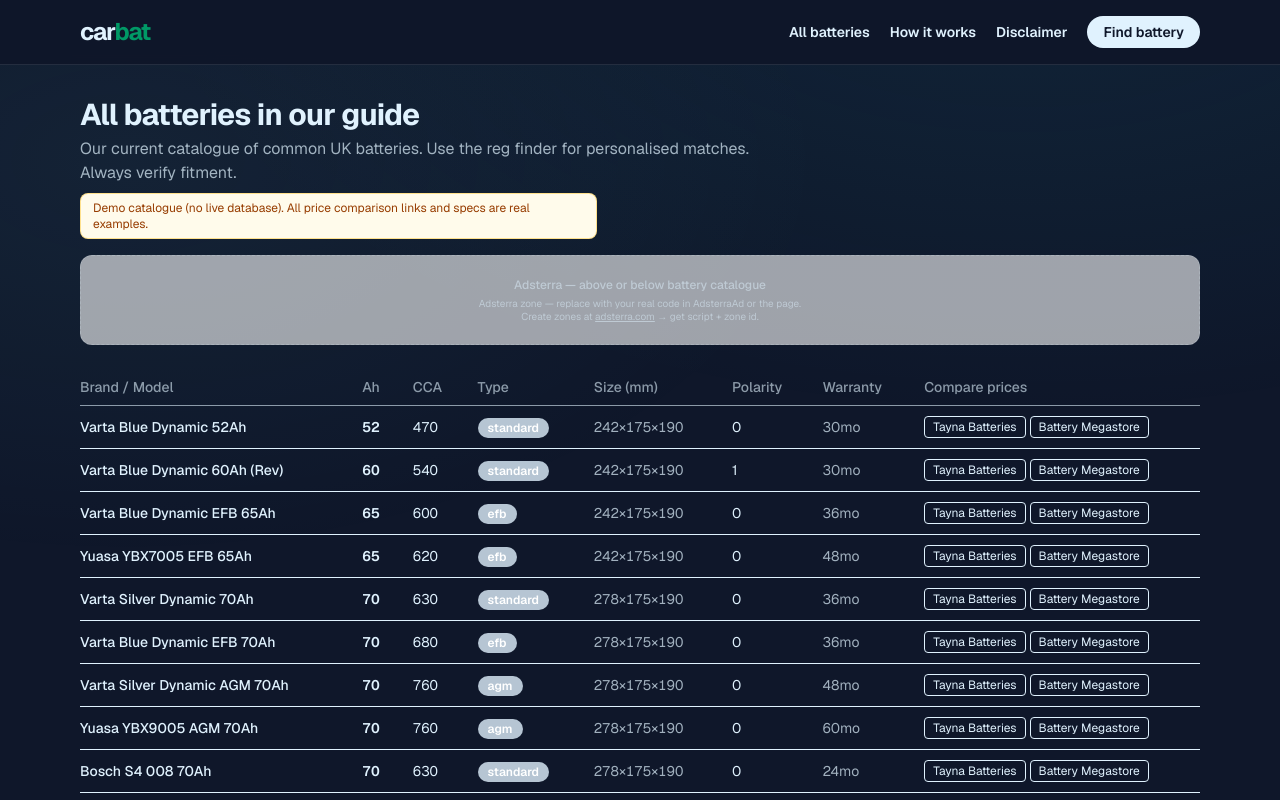
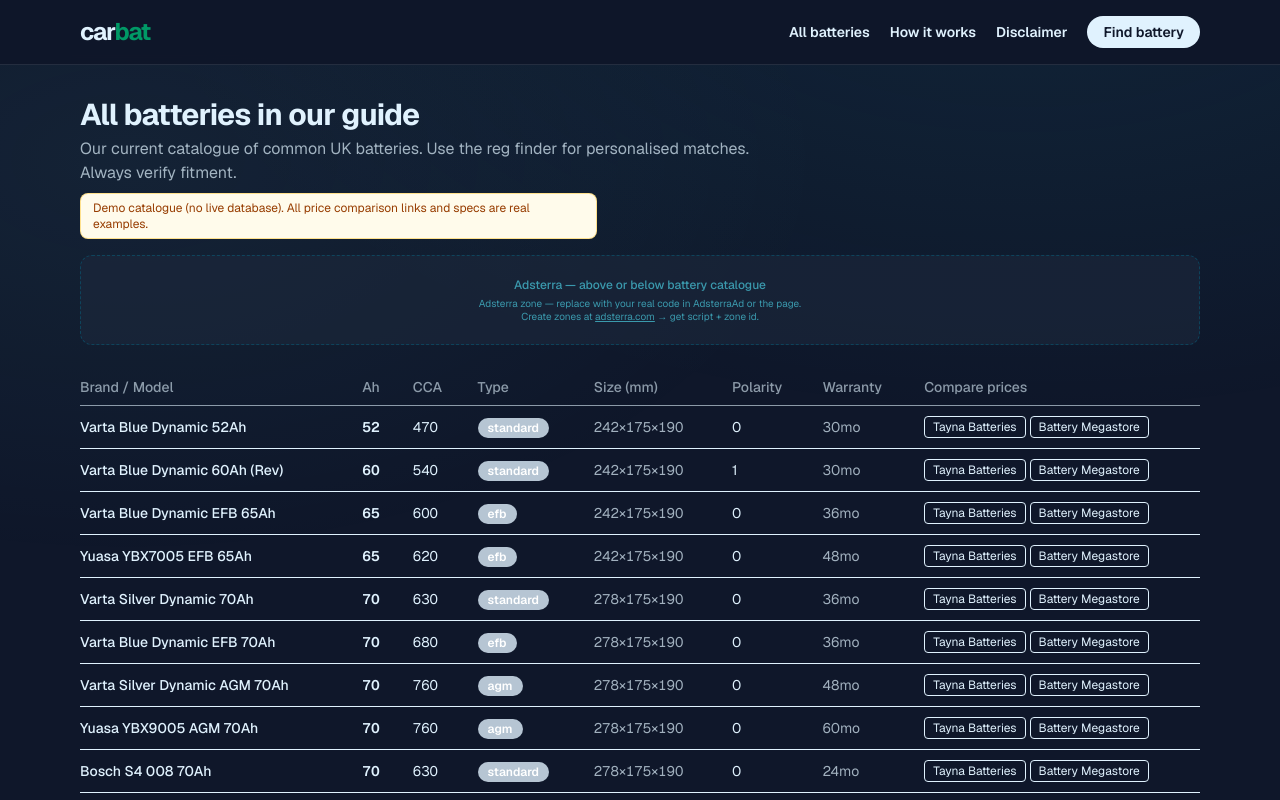
Before and after one commit to MichBuch/carbat, a Next.js app: page /batteries in a window 1280 px wide. Shown: the top 800 px of the page. Built offline with nearby package versions, Linux system fonts and the light colour scheme; no server answers.

Commit message:
fix: update AdsterraAd wrapper for dark neon theme compatibility

```diff
--- a/components/AdsterraAd.tsx
+++ b/components/AdsterraAd.tsx
@@ -43,7 +43,7 @@
   if (rawHtml) {
     return (
       <div
-        className={`my-4 rounded-xl border border-ink/10 bg-white p-1 ${className}`}
+        className={`my-4 rounded-xl border border-cyan-700/30 bg-slate-800/80 p-1 ${className}`}
         style={{ minHeight }}
         dangerouslySetInnerHTML={{ __html: rawHtml }}
       />
@@ -62,7 +62,7 @@
     // Dev / placeholder mode
     return (
       <div
-        className={`my-4 flex min-h-[${minHeight}px] items-center justify-center rounded-xl border border-dashed border-ink/20 bg-white/60 p-4 text-center text-xs text-ink/50 ${className}`}
+        className={`my-4 flex min-h-[${minHeight}px] items-center justify-center rounded-xl border border-dashed border-cyan-700/40 bg-slate-800/60 p-4 text-center text-xs text-cyan-300/60 ${className}`}
       >
         <div>
           <div className="font-medium">{label}</div>
```
